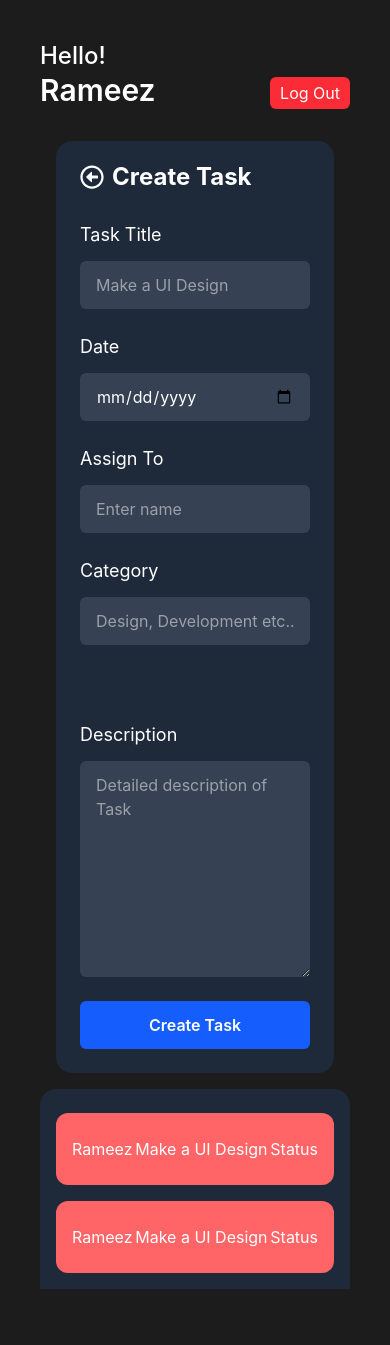
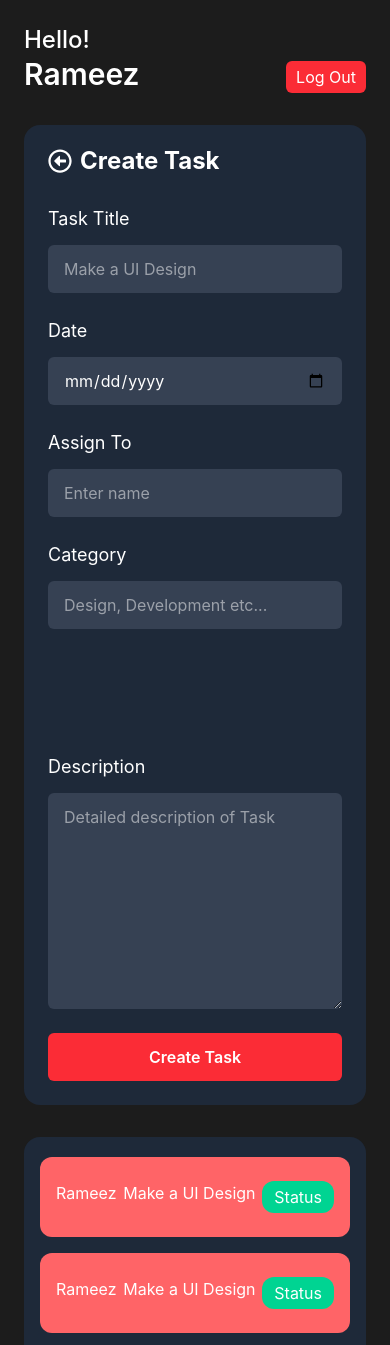
Before and after one commit to rameezwebdev/EMS, a React (Vite) app: page / in a window 390 px wide. Before the commit the page ends 1289 px from the top, so only its background shows below. Built offline with nearby package versions, Linux system fonts and the light colour scheme.

Commit message:
all pages UI complete

```diff
--- a/src/components/Dashboard/AdminDashboard.jsx
+++ b/src/components/Dashboard/AdminDashboard.jsx
@@ -4,7 +4,7 @@ import Header from '../EDBLayout/Header'
 
 const AdminDashboard = () => {
   return (
-    <div className='p-10 h-screen'>
+    <div className='px-6 py-6 h-screen'>
      <Header />
      <CreateTask />
      <AllTasks />
--- a/src/components/EDBLayout/AllTasks.jsx
+++ b/src/components/EDBLayout/AllTasks.jsx
@@ -1,36 +1,36 @@
 
 const AllTasks = () => {
   return (
-    <div className="h-50 overflow-auto mb-2" id="task">
-        <div className="bg-gray-800 px-4 py-2 rounded-2xl">
+    <div className="h-52 overflow-auto mt-4 " id="task">
+        <div className="bg-gray-800 px-4 py-1 rounded-2xl mb-1">
         <div className="flex justify-between bg-red-400 px-4 py-6 rounded-xl my-4">
             <h2>Rameez</h2>
             <h3>Make a UI Design</h3>
-            <h5>Status</h5>
+            <h5 className="bg-emerald-400 px-3 py-1 rounded-xl">Status</h5>
         </div>
 
         <div className="flex justify-between bg-red-400 px-4 py-6 rounded-xl my-4">
             <h2>Rameez</h2>
             <h3>Make a UI Design</h3>
-            <h5>Status</h5>
+           <h5 className="bg-emerald-400 px-3 py-1 rounded-xl">Status</h5>
         </div>
 
         <div className="flex justify-between bg-red-400 px-4 py-6 rounded-xl my-4">
             <h2>Rameez</h2>
             <h3>Make a UI Design</h3>
-            <h5>Status</h5>
+            <h5 className="bg-emerald-400 px-3 py-1 rounded-xl">Status</h5>
         </div>
 
          <div className="flex justify-between bg-red-400 px-4 py-6 rounded-xl my-4">
             <h2>Rameez</h2>
             <h3>Make a UI Design</h3>
-            <h5>Status</h5>
+           <h5 className="bg-emerald-400 px-3 py-1 rounded-xl">Status</h5>
         </div>
 
          <div className="flex justify-between bg-red-400 px-4 py-6 rounded-xl mb-4">
             <h2>Rameez</h2>
             <h3>Make a UI Design</h3>
-            <h5>Status</h5>
+            <h5 className="bg-emerald-400 px-3 py-1 rounded-xl">Status</h5>
         </div>
     </div>
 
--- a/src/components/EDBLayout/CreateTask.jsx
+++ b/src/components/EDBLayout/CreateTask.jsx
@@ -2,8 +2,8 @@ import { FaRegArrowAltCircleLeft } from "react-icons/fa"
 
 const CreateTask = () => {
   return (
-    <div className="flex justify-center px-4 py-4">
-  <div className="mt-4 w-full max-w-5xl rounded-2xl bg-gray-800 text-white">
+    <div className="flex justify-center  py-4">
+  <div className="mt-4 w-full max-w-full rounded-2xl bg-gray-800 text-white">
 
 
     <h1 className="flex items-center gap-2 px-6 py-5 text-2xl font-bold">
@@ -11,7 +11,7 @@ const CreateTask = () => {
       Create Task
     </h1>
 
-    <form className="grid grid-cols-1 gap-16 px-6 pb-6 sm:px-8 lg:grid-cols-2">
+    <form className="grid grid-cols-1 gap-28 px-6 pb-6 sm:px-8 lg:grid-cols-2">
 
       {/* Left Side */}
       <div className="flex flex-col gap-2">
@@ -23,7 +23,7 @@ const CreateTask = () => {
           id="title"
           type="text"
           placeholder="Make a UI Design"
-          className="my-1 w-full rounded-md bg-gray-700 px-4 py-3 text-white outline-none focus:ring-2 focus:ring-blue-500"
+          className="my-1 w-full rounded-md bg-gray-700 px-4 py-3 text-white outline-none focus:ring-2 focus:ring-red-500"
         />
 
         <label htmlFor="date" className="mt-3 text-lg">
@@ -32,7 +32,7 @@ const CreateTask = () => {
         <input
           id="date"
           type="date"
-          className="my-1 w-full rounded-md bg-gray-700 px-4 py-3 text-white outline-none focus:ring-2 focus:ring-blue-500"
+          className="my-1 w-full rounded-md bg-gray-700 px-4 py-3 text-white outline-none focus:ring-2 focus:ring-red-500"
         />
 
         <label htmlFor="assignee" className="mt-3 text-lg">
@@ -42,7 +42,7 @@ const CreateTask = () => {
           id="assignee"
           type="text"
           placeholder="Enter name"
-          className="my-1 w-full rounded-md bg-gray-700 px-4 py-3 text-white outline-none focus:ring-2 focus:ring-blue-500"
+          className="my-1 w-full rounded-md bg-gray-700 px-4 py-3 text-white outline-none focus:ring-2 focus:ring-red-500"
         />
 
         <label htmlFor="category" className="mt-3 text-lg">
@@ -52,7 +52,7 @@ const CreateTask = () => {
           id="category"
           type="text"
           placeholder="Design, Development etc..."
-          className="my-1 w-full rounded-md bg-gray-700 px-4 py-3 text-white outline-none focus:ring-2 focus:ring-blue-500"
+          className="my-1 w-full rounded-md bg-gray-700 px-4 py-3 text-white outline-none focus:ring-2 focus:ring-red-500"
         />
 
       </div>
@@ -67,12 +67,12 @@ const CreateTask = () => {
           id="description"
           rows={8}
           placeholder="Detailed description of Task"
-          className="my-1 min-h-48 w-full resize-y rounded-md bg-gray-700 px-4 py-3 text-white outline-none focus:ring-2 focus:ring-blue-500 "
+          className="my-1 min-h-48 w-full resize-y rounded-md bg-gray-700 px-4 py-3 text-white outline-none focus:ring-2 focus:ring-red-500 "
         />
 
         <button
           type="submit"
-          className="mt-3 w-full rounded-md bg-blue-600 px-4 py-3 font-semibold text-white transition-colors hover:bg-blue-700 focus:outline-none focus:ring-2 focus:ring-blue-400"
+          className="mt-3 w-full rounded-md bg-red-500 px-4 py-3 font-semibold text-white transition-colors hover:bg-red-700 focus:outline-none focus:ring-2 focus:ring-red-400"
         >
           Create Task
         </button>
```
